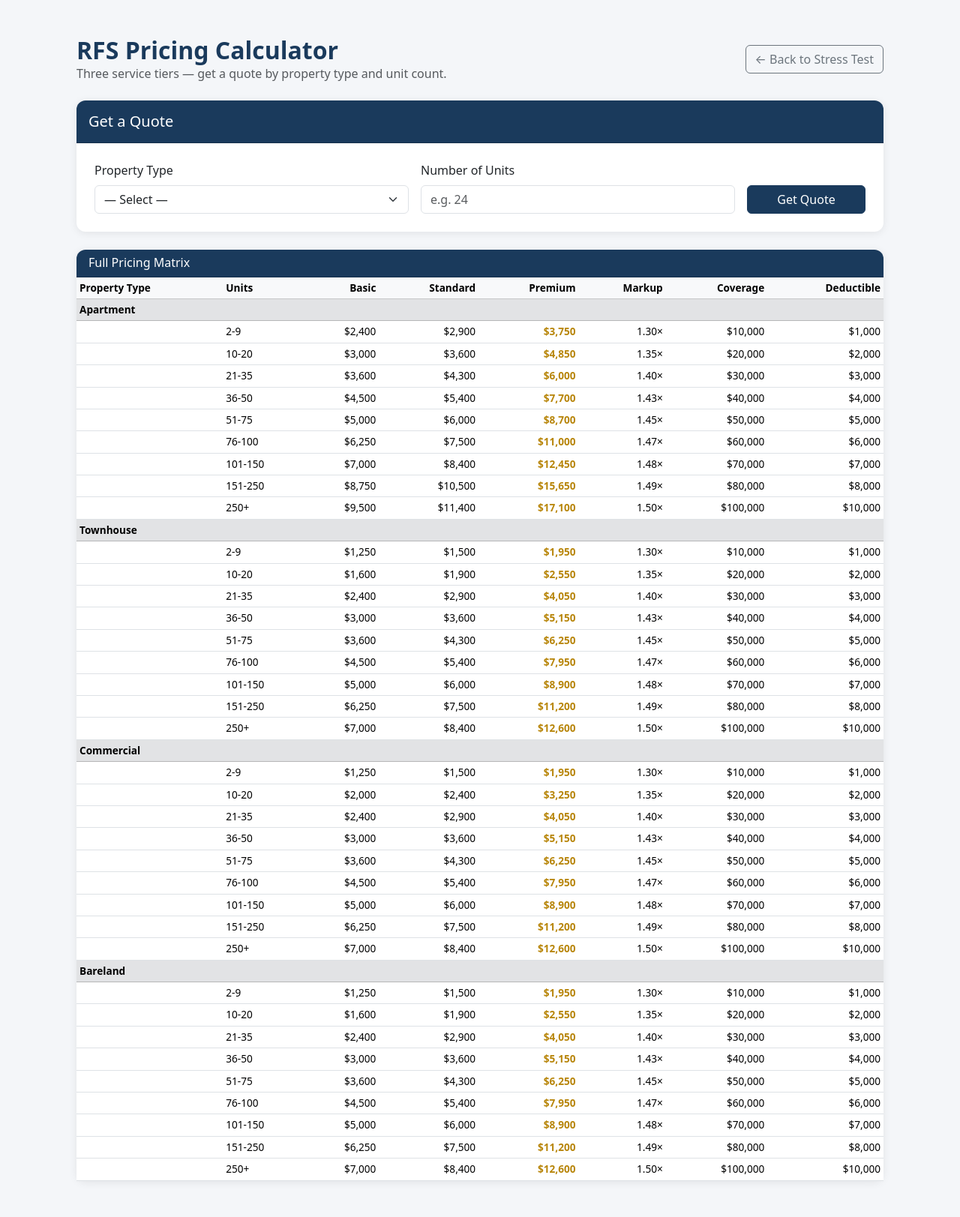
After one commit to slaidlaw1983/rfs_warranty_project, a Flask app: page /pricing in a window 1280 px wide. The commit adds this page. Shown: the whole page at 75% size. Run offline with Flask 3, Linux system fonts and the light colour scheme.

Commit message:
feat: add three-tier pricing calculator with warranty premium tier capped at 1.50x Standard

```diff
--- a/app.py
+++ b/app.py
@@ -13,6 +13,8 @@ load_dotenv()
 import stress_test as st
 from csv_parser import parse_reserve_csv
 from projection import build_yearly_schedule, build_financial_projection
+from pricing import (PROPERTY_TYPES, UNIT_BRACKETS, get_pricing,
+                     get_full_pricing_table)
 
 app = Flask(__name__)
 app.secret_key = os.environ.get("FLASK_SECRET", "change-this-in-production")
@@ -55,6 +57,29 @@ def calculate_annual_deterioration(components: list, num_units: int) -> dict:
 @app.route("/")
 def index():
     return render_template("index.html")
+
+
+@app.route("/pricing")
+def pricing():
+    """Pricing calculator. If property_type and num_units provided, show quote."""
+    quote = None
+    error = None
+    pt = request.args.get("property_type", "").strip()
+    nu = request.args.get("num_units", "").strip()
+    if pt and nu:
+        try:
+            quote = get_pricing(pt, int(nu))
+        except ValueError as e:
+            error = str(e)
+    return render_template(
+        "pricing.html",
+        quote=quote,
+        error=error,
+        property_types=PROPERTY_TYPES,
+        full_table=get_full_pricing_table(),
+        selected_type=pt,
+        selected_units=nu,
+    )
 
 
 @app.route("/download-template")
--- a/templates/index.html
+++ b/templates/index.html
@@ -36,6 +36,7 @@
   <div class="text-center mb-4">
     <h2 class="fw-bold" style="color:#1a3a5c;">Reserve Fund Study — Stress Test</h2>
     <p class="text-muted">Upload a reserve study CSV and configure shock parameters to model special assessment risk.</p>
+    <a href="/pricing" class="btn btn-outline-primary btn-sm">View RFS Pricing Calculator →</a>
   </div>
 
   {% with messages = get_flashed_messages() %}
--- /dev/null
+++ b/templates/pricing.html
@@ -0,0 +1,172 @@
+<!DOCTYPE html>
+<html lang="en">
+<head>
+  <meta charset="UTF-8" />
+  <meta name="viewport" content="width=device-width, initial-scale=1.0" />
+  <title>RFS Pricing Calculator</title>
+  <link href="https://cdn.jsdelivr.net/npm/bootstrap@5.3.2/dist/css/bootstrap.min.css" rel="stylesheet" />
+  <style>
+    body { background: #f4f6f9; }
+    .card { border: none; border-radius: 12px; box-shadow: 0 2px 12px rgba(0,0,0,0.08); }
+    .card-header { background: #1a3a5c; color: #fff; border-radius: 12px 12px 0 0 !important; }
+    .card-header.gold { background: #b8860b; }
+    .card-header.green { background: #1e6b3c; }
+    .section-label { font-size: 0.75rem; font-weight: 600; text-transform: uppercase;
+                     letter-spacing: 0.06em; color: #6c757d; margin-bottom: 0.5rem; }
+    .btn-primary { background: #1a3a5c; border-color: #1a3a5c; }
+    .btn-primary:hover { background: #15304d; border-color: #15304d; }
+    .tier-price { font-size: 2rem; font-weight: 700; color: #1a3a5c; }
+    .tier-card { transition: transform 0.15s ease, box-shadow 0.15s ease; }
+    .tier-card:hover { transform: translateY(-2px); }
+    .tier-card.featured { border: 2px solid #b8860b; }
+    .tier-card.featured .tier-price { color: #b8860b; }
+    .tier-card ul { padding-left: 1.2rem; font-size: 0.92rem; }
+    .pricing-table th, .pricing-table td { font-size: 0.85rem; }
+  </style>
+</head>
+<body>
+
+<div class="container py-5" style="max-width: 1100px;">
+
+  <div class="d-flex align-items-center justify-content-between mb-4 flex-wrap gap-2">
+    <div>
+      <h2 class="fw-bold mb-0" style="color:#1a3a5c;">RFS Pricing Calculator</h2>
+      <p class="text-muted mb-0">Three service tiers — get a quote by property type and unit count.</p>
+    </div>
+    <a href="/" class="btn btn-outline-secondary">← Back to Stress Test</a>
+  </div>
+
+  <!-- Quote Form -->
+  <div class="card mb-4">
+    <div class="card-header py-3"><h5 class="mb-0">Get a Quote</h5></div>
+    <div class="card-body p-4">
+      <form action="/pricing" method="GET">
+        <div class="row g-3 align-items-end">
+          <div class="col-md-5">
+            <label class="form-label">Property Type</label>
+            <select class="form-select" name="property_type" required>
+              <option value="">— Select —</option>
+              {% for pt in property_types %}
+              <option value="{{ pt }}" {% if pt == selected_type %}selected{% endif %}>{{ pt }}</option>
+              {% endfor %}
+            </select>
+          </div>
+          <div class="col-md-5">
+            <label class="form-label">Number of Units</label>
+            <input type="number" class="form-control" name="num_units" min="2" max="9999" step="1"
+                   value="{{ selected_units }}" placeholder="e.g. 24" required />
+          </div>
+          <div class="col-md-2 d-grid">
+            <button type="submit" class="btn btn-primary">Get Quote</button>
+          </div>
+        </div>
+      </form>
+      {% if error %}
+      <div class="alert alert-danger mt-3 mb-0">{{ error }}</div>
+      {% endif %}
+    </div>
+  </div>
+
+  {% if quote %}
+  <!-- Quote Result -->
+  <h4 class="mb-3" style="color:#1a3a5c;">
+    Quote — {{ quote.property_type }} ({{ quote.num_units }} units, bracket {{ quote.bracket.label }})
+  </h4>
+
+  <div class="row g-3 mb-4">
+    <!-- Basic -->
+    <div class="col-md-4">
+      <div class="card tier-card h-100">
+        <div class="card-header py-2"><h6 class="mb-0">Basic</h6></div>
+        <div class="card-body text-center">
+          <div class="tier-price">${{ "{:,.0f}".format(quote.basic.price) }}</div>
+          <div class="text-muted small mb-3">RFS Only</div>
+          <ul class="text-start">
+            {% for item in quote.basic.includes %}<li>{{ item }}</li>{% endfor %}
+          </ul>
+        </div>
+      </div>
+    </div>
+
+    <!-- Standard -->
+    <div class="col-md-4">
+      <div class="card tier-card h-100">
+        <div class="card-header py-2"><h6 class="mb-0">Standard</h6></div>
+        <div class="card-body text-center">
+          <div class="tier-price">${{ "{:,.0f}".format(quote.standard.price) }}</div>
+          <div class="text-muted small mb-3">{{ quote.standard.markup }} · RFS + StelorPM</div>
+          <ul class="text-start">
+            {% for item in quote.standard.includes %}<li>{{ item }}</li>{% endfor %}
+          </ul>
+        </div>
+      </div>
+    </div>
+
+    <!-- Premium -->
+    <div class="col-md-4">
+      <div class="card tier-card featured h-100">
+        <div class="card-header gold py-2"><h6 class="mb-0 text-white">Premium (Warranty)</h6></div>
+        <div class="card-body text-center">
+          <div class="tier-price">${{ "{:,.0f}".format(quote.premium.price) }}</div>
+          <div class="text-muted small mb-3">
+            {{ quote.premium.markup }} · Coverage ${{ "{:,.0f}".format(quote.premium.coverage) }} / Deductible ${{ "{:,.0f}".format(quote.premium.deductible) }}
+          </div>
+          <ul class="text-start">
+            {% for item in quote.premium.includes %}<li>{{ item }}</li>{% endfor %}
+          </ul>
+          <div class="text-muted mt-2" style="font-size:0.78rem;">
+            Expected claim rate: {{ "{:.1%}".format(quote.premium.expected_claim_rate) }}
+          </div>
+        </div>
+      </div>
+    </div>
+  </div>
+  {% endif %}
+
+  <!-- Full Pricing Table -->
+  <div class="card">
+    <div class="card-header py-2"><h6 class="mb-0">Full Pricing Matrix</h6></div>
+    <div class="card-body p-0">
+      <div class="table-responsive">
+        <table class="table table-sm table-hover mb-0 pricing-table">
+          <thead class="table-light">
+            <tr>
+              <th>Property Type</th>
+              <th>Units</th>
+              <th class="text-end">Basic</th>
+              <th class="text-end">Standard</th>
+              <th class="text-end">Premium</th>
+              <th class="text-end">Markup</th>
+              <th class="text-end">Coverage</th>
+              <th class="text-end">Deductible</th>
+            </tr>
+          </thead>
+          <tbody>
+            {% set ns = namespace(current=None) %}
+            {% for r in full_table %}
+              {% if r.property_type != ns.current %}
+                {% set ns.current = r.property_type %}
+                <tr class="table-secondary">
+                  <td colspan="8" class="fw-semibold">{{ r.property_type }}</td>
+                </tr>
+              {% endif %}
+              <tr>
+                <td></td>
+                <td>{{ r.bracket }}</td>
+                <td class="text-end">${{ "{:,.0f}".format(r.basic) }}</td>
+                <td class="text-end">${{ "{:,.0f}".format(r.standard) }}</td>
+                <td class="text-end fw-semibold" style="color:#b8860b;">${{ "{:,.0f}".format(r.premium) }}</td>
+                <td class="text-end">{{ "{:.2f}".format(r.premium_markup) }}×</td>
+                <td class="text-end">${{ "{:,.0f}".format(r.coverage) }}</td>
+                <td class="text-end">${{ "{:,.0f}".format(r.deductible) }}</td>
+              </tr>
+            {% endfor %}
+          </tbody>
+        </table>
+      </div>
+    </div>
+  </div>
+
+</div>
+</body>
+</html>
```
Also changed, not shown: pricing.py (added, +151 -0 lines).
